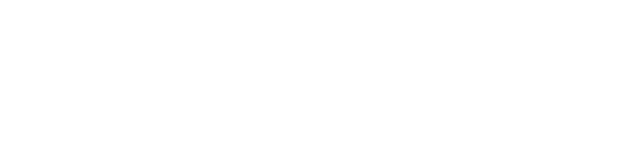
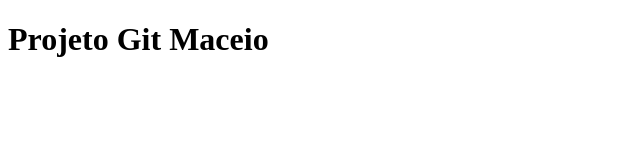
Before and after one commit to BernardoMaia100/Projeto_maceiogit, a plain HTML site: page index.html in a window 1280 px wide. Shown: the whole page, without its empty margins (0-640 px from the left). Drawn offline with Linux system fonts and the light colour scheme.

Commit message:
segunda mudança

```diff
--- a/index.html
+++ b/index.html
@@ -6,6 +6,6 @@
     <title>Document</title>
 </head>
 <body>
-
+    <h1>Projeto Git Maceio</h1>
 </body>
 </html>
```
